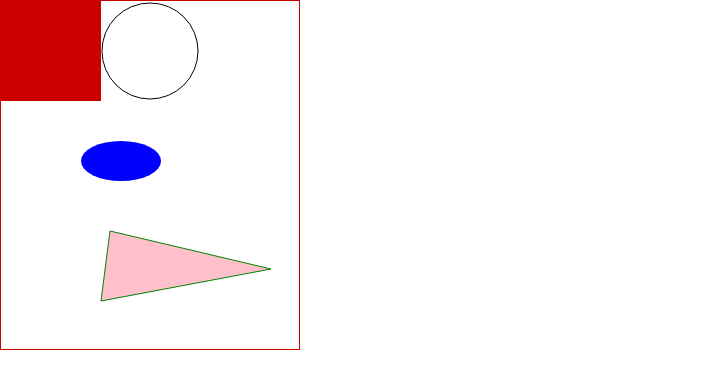
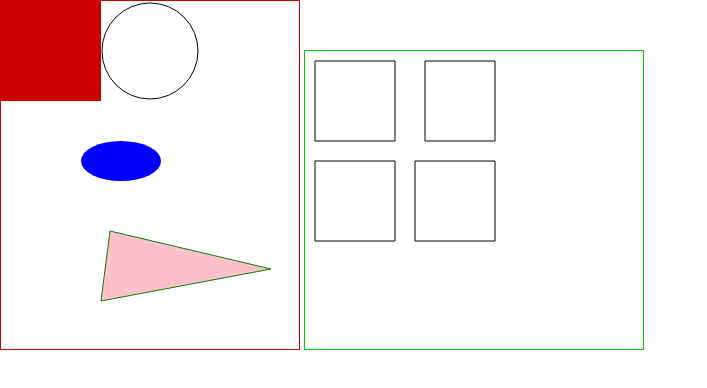
Before and after one commit to ZXinL-CN/svg-learning, a plain HTML site: page index.html in a window 1280 px wide. Shown: the whole page, without its empty margins (0-707 px from the left). Drawn offline with Linux system fonts and the light colour scheme.

Commit message:
feat : use <path>

```diff
--- a/index.html
+++ b/index.html
@@ -18,5 +18,13 @@
         points="100,300 109,230 270,268"
       ></polygon>
     </svg>
+    <svg width="340" height="300" style="border: 1px solid #00cb00">
+      <g fill="none" stroke="#000">
+        <path d="M10 10 H 90 V 90 H 10 L10 10" />
+        <path d="M120 10 H 190 V 90 H120 Z" />
+        <path d="M10 110 H 90 V 190 H 10 V 110" />
+        <path d="M110 110 h 80 v 80 h -80 z" />
+      </g>
+    </svg>
   </body>
 </html>
```
